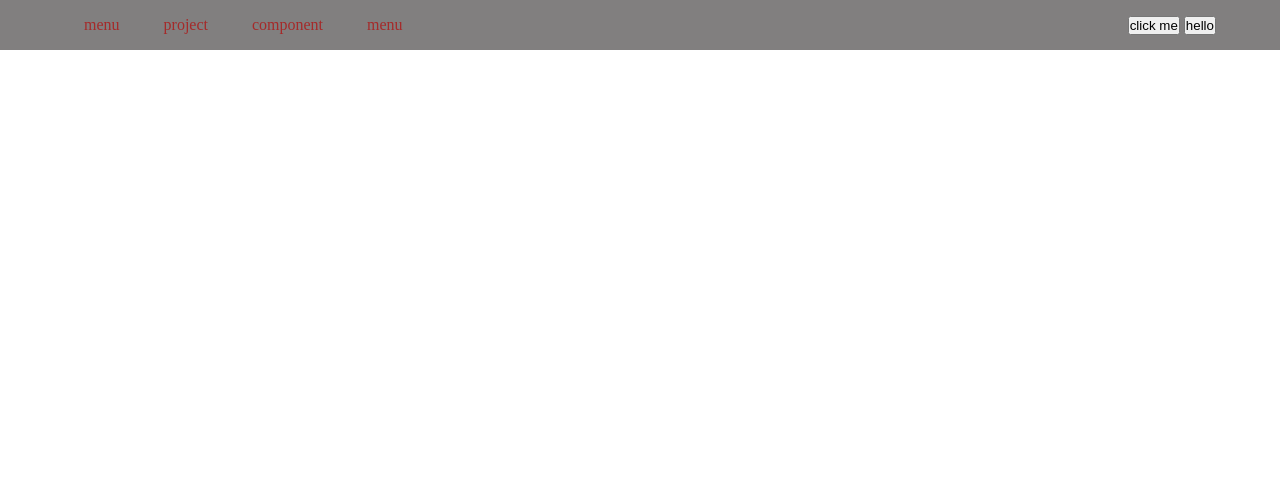
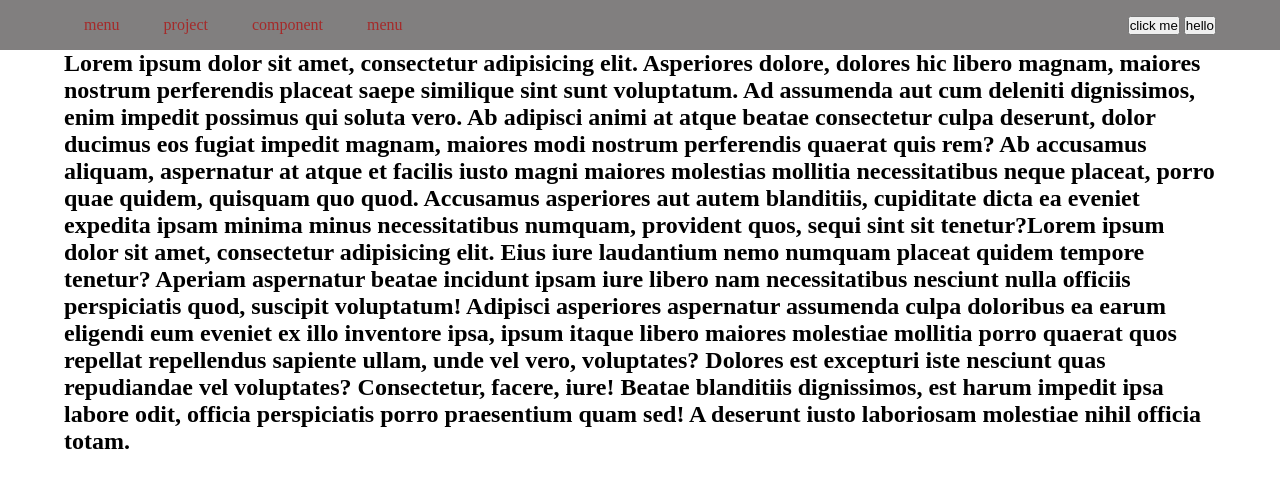
Before and after one commit to Mamytov5/project-practic, a plain HTML site: page index.html in a window 1280 px wide. Drawn offline with Linux system fonts and the light colour scheme.

Commit message:
new hero

```diff
--- a/index.html
+++ b/index.html
@@ -22,5 +22,26 @@
         </div>
     </div>
 </header>
+<section id="hero">
+    <div class="container">
+        <div class="hero">
+            <h1>Lorem ipsum dolor sit amet, consectetur adipisicing elit. Asperiores dolore, dolores hic libero magnam,
+                maiores nostrum perferendis placeat saepe similique sint sunt voluptatum. Ad assumenda aut cum deleniti
+                dignissimos, enim impedit possimus qui soluta vero. Ab adipisci animi at atque beatae consectetur culpa
+                deserunt, dolor ducimus eos fugiat impedit magnam, maiores modi nostrum perferendis quaerat quis rem? Ab
+                accusamus aliquam, aspernatur at atque et facilis iusto magni maiores molestias mollitia necessitatibus
+                neque placeat, porro quae quidem, quisquam quo quod. Accusamus asperiores aut autem blanditiis,
+                cupiditate dicta ea eveniet expedita ipsam minima minus necessitatibus numquam, provident quos, sequi
+                sint sit tenetur?Lorem ipsum dolor sit amet, consectetur adipisicing elit. Eius iure laudantium nemo
+                numquam placeat quidem tempore tenetur? Aperiam aspernatur beatae incidunt ipsam iure libero nam
+                necessitatibus nesciunt nulla officiis perspiciatis quod, suscipit voluptatum! Adipisci asperiores
+                aspernatur assumenda culpa doloribus ea earum eligendi eum eveniet ex illo inventore ipsa, ipsum itaque
+                libero maiores molestiae mollitia porro quaerat quos repellat repellendus sapiente ullam, unde vel vero,
+                voluptates? Dolores est excepturi iste nesciunt quas repudiandae vel voluptates? Consectetur, facere,
+                iure! Beatae blanditiis dignissimos, est harum impedit ipsa labore odit, officia perspiciatis porro
+                praesentium quam sed! A deserunt iusto laboriosam molestiae nihil officia totam.</h1>
+        </div>
+    </div>
+</section>
 </body>
 </html>
```
